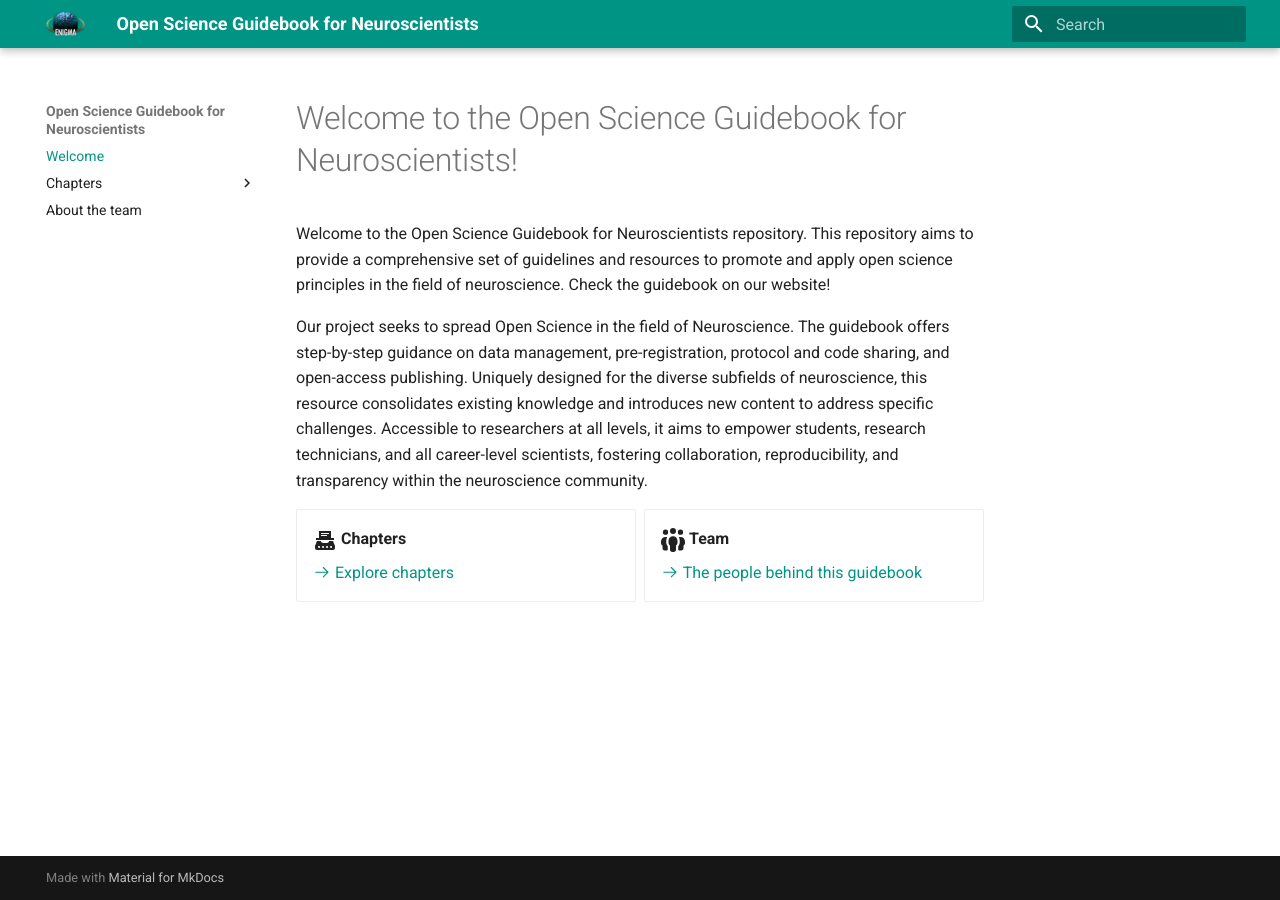
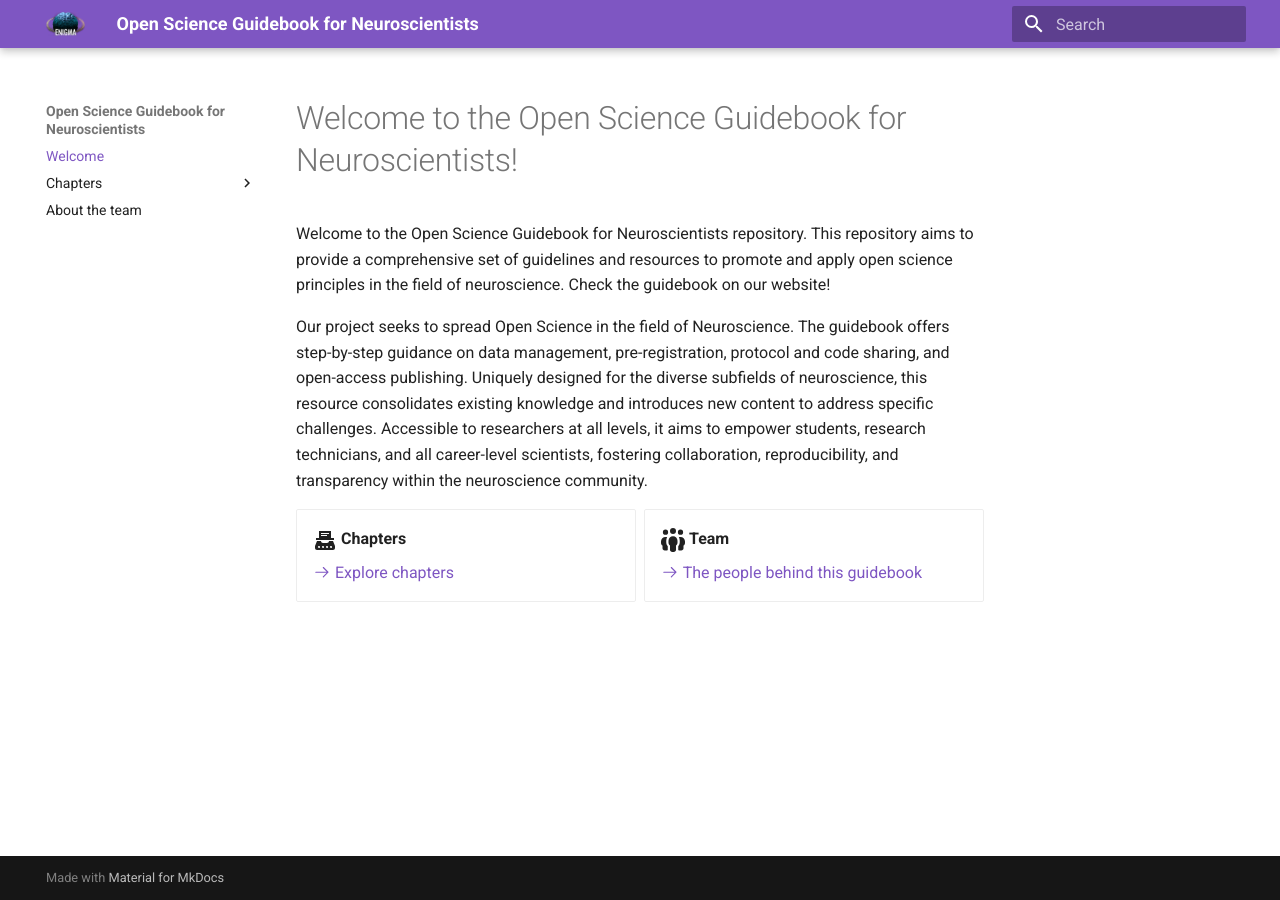
Before and after one commit to ANW-Open-Science/Open-Science-Guidebook-for-Neuroscientists, an MkDocs documentation site: the page built from docs/index.md, in a window 1280 px wide. Built offline with MkDocs 1.6.1 and Material for MkDocs 9.7.7, drawn with Linux system fonts in a browser that asks for light colours.

Commit message:
Update mkdocs.yml
change colour

```diff
--- a/mkdocs.yml
+++ b/mkdocs.yml
@@ -4,7 +4,7 @@ theme:
   logo: assets/logos/enigma_300DPI_small.png
   favicon: assets/logos/enigma_300DPI_small.png
   palette:
-    primary: teal
+    primary: deep purple
 
 
 features:
```
